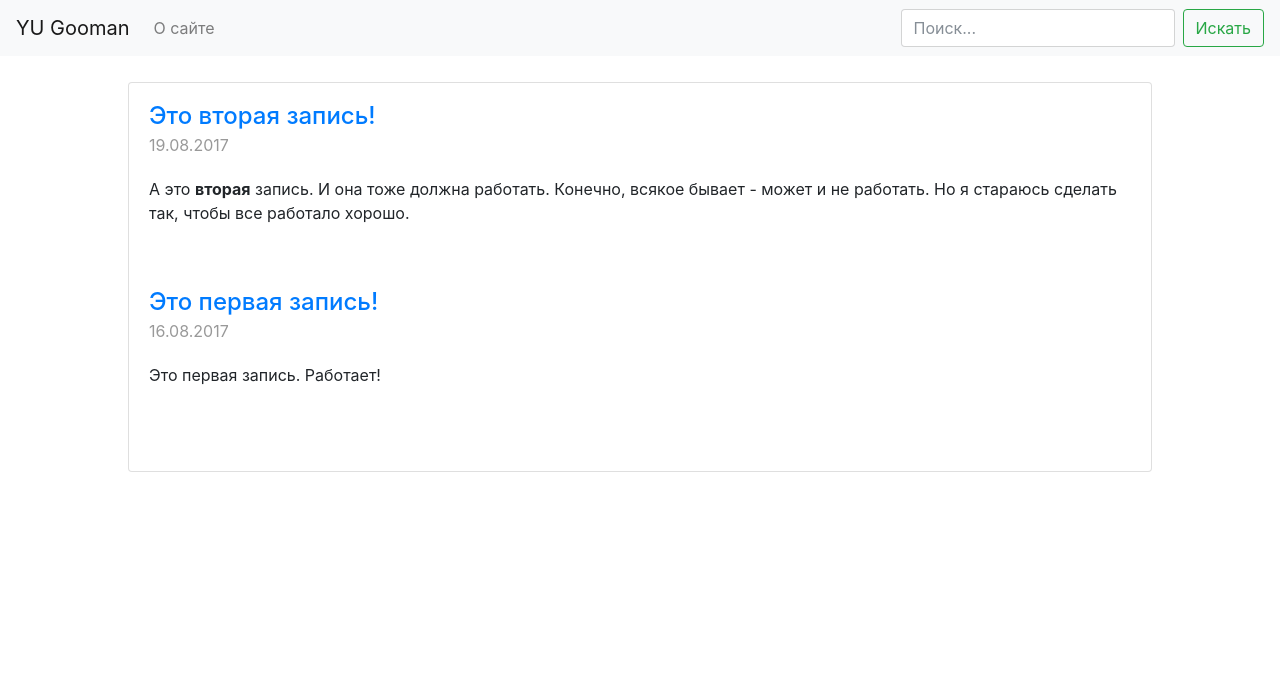
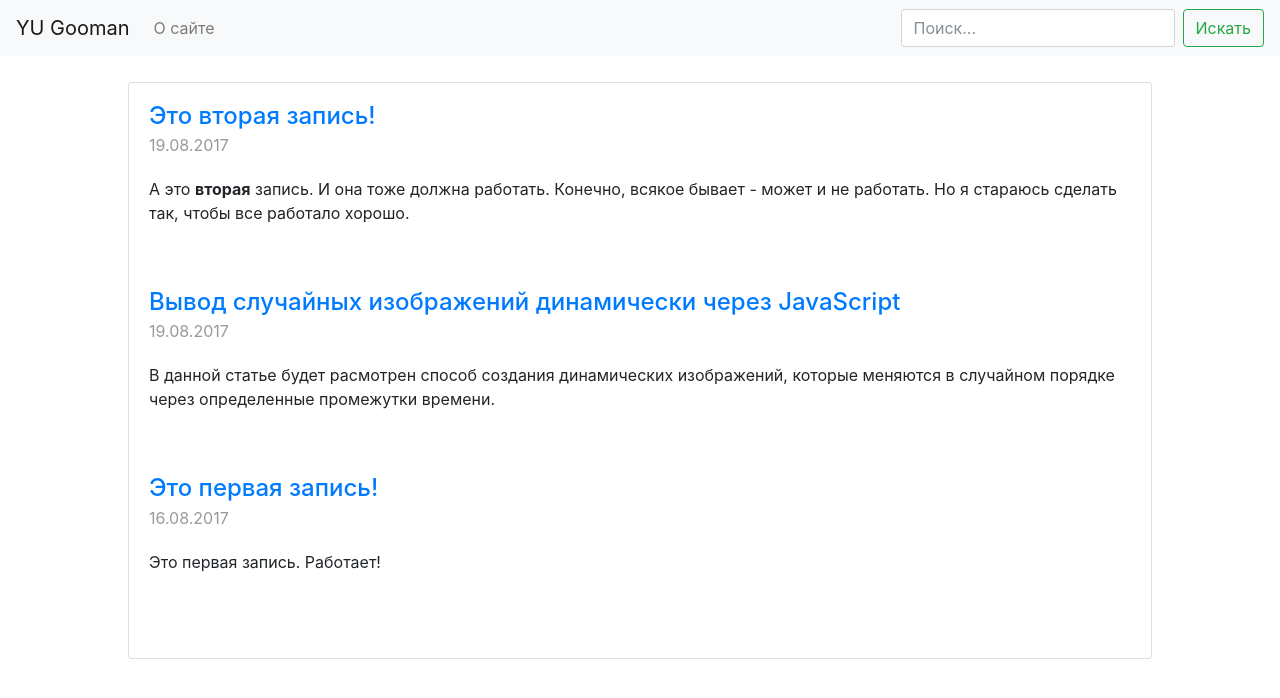
Before and after one commit to Gooman-rus/gooman-rus.github.io, a Jekyll site: the page built from index.html, in a window 1280 px wide. Shown: the top 698 px of the page. Built offline with Jekyll 4.4.1, drawn with Linux system fonts in a browser that asks for light colours; nearby versions of some CDN libraries; comment, search, counter and statistics services are not loaded.

Commit message:
Update 2017-08-19-Random-Dynamic-JS-img.md

```diff
--- a/_posts/2017-08-19-Random-Dynamic-JS-img.md
+++ b/_posts/2017-08-19-Random-Dynamic-JS-img.md
@@ -1,9 +1,12 @@
 ---
-published: false
+layout: post
+title: "Вывод случайных изображений динамически через JavaScript"
+date: 2017-08-19
+comments: true
+
+description: Вывод случайных изображений динамически через JavaScript и cookie
+keywords: javascript, jquery, cookie, изображения, random, случайно
 ---
-## A New Post
-
-Enter text in [Markdown](http://daringfireball.net/projects/markdown/). Use the toolbar above, or click the **?** button for formatting help.
 
 В данной статье будет расмотрен способ создания динамических изображений, которые меняются в случайном порядке через определенные промежутки времени.
 
```
